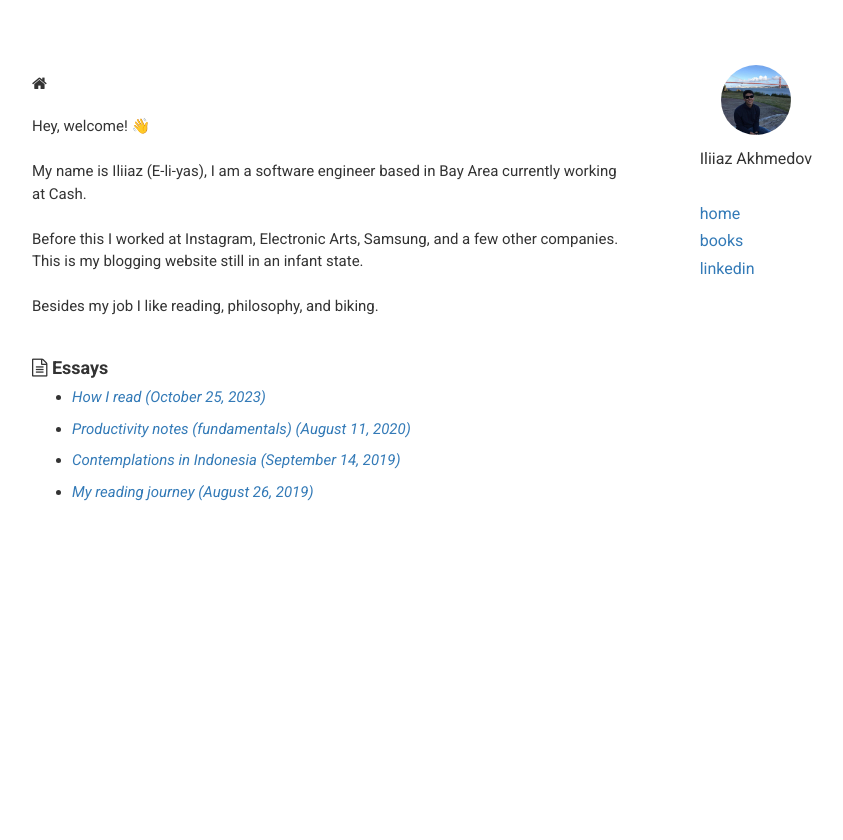
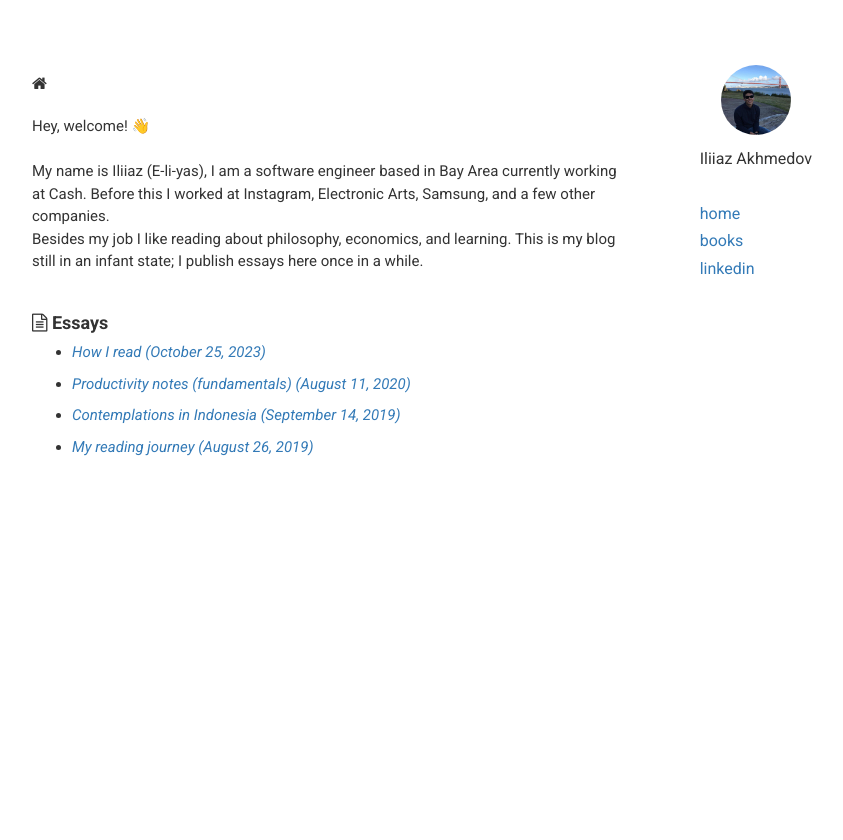
Before and after one commit to ianomad/ianomad.github.io, a Jekyll site: the page built from index.html, in a window 1280 px wide. Shown: the top 840 px of the page, without its empty margins (223-1066 px from the left). Built offline with Jekyll 4.4.1, drawn with Linux system fonts in a browser that asks for light colours; nearby versions of some CDN libraries; grey boxes are pictures that could not be loaded.

Commit message:
Update feed.html

```diff
--- a/_includes/feed.html
+++ b/_includes/feed.html
@@ -8,19 +8,11 @@
       <br/>
       <br/>
 
-      My name is Iliiaz (E-li-yas), I am a software engineer based in Bay Area currently working at
-      Cash.
+      My name is Iliiaz (E-li-yas), I am a software engineer based in Bay Area currently working at Cash. Before this I worked at Instagram, Electronic Arts, Samsung, and a few other companies.
 
       <br/>
-      <br/>
 
-      Before this I worked at Instagram, Electronic Arts, Samsung, and a few other companies.
-      This is my blogging website still in an infant state.
-
-      <br/>
-      <br/>
-
-      Besides my job I like reading, philosophy, and biking.
+      Besides my job I like reading about philosophy, economics, and learning. This is my blog still in an infant state; I publish essays here once in a while.
 
     </p>
 
```
